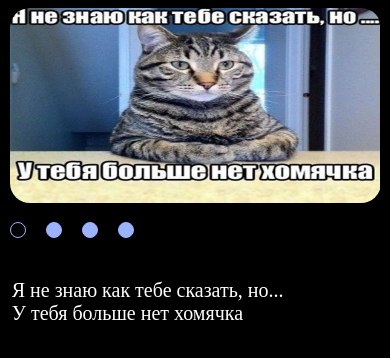
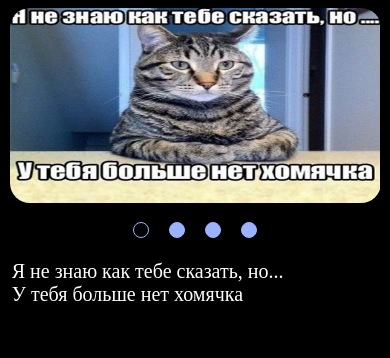
Before and after one commit to Nastia-Shu/cssMemeSlider, a plain HTML site: page cssMemeSlider/index.html in a window 390 px wide. Drawn offline with Linux system fonts and the light colour scheme.

Commit message:
feat: fix margin and position in media (Sub, Sep 15, 2024 12:31:27 AM)

```diff
--- a/cssMemeSlider/index.html
+++ b/cssMemeSlider/index.html
@@ -26,6 +26,7 @@
                      <p class="slider__text">Хзяин сказал "Мяу"<br />Он знает мой язык?</p>
                 </div>
             </div>
+            <div class="dots__container">
                 <div class="slider__wrapper">
                      <div class="slider__dot active-dot"></div>
                      <div class="slider__dot"></div>
@@ -35,6 +36,7 @@
             </div>
         </div>
         </div>
+    </div>
 
     <script src="script.js"></script>
 </body>
--- a/cssMemeSlider/style.css
+++ b/cssMemeSlider/style.css
@@ -85,6 +85,7 @@ body {
 }
 
 .slider__contante {
+   margin-top: 5vw;
     margin-bottom: 5vw;
     display: flex;
     justify-content: space-between;
@@ -97,6 +98,16 @@ body {
 @media (max-width: 600px) {
    .slider__contante {
       flex-direction: column-reverse;
+   }
+
+   .dots__container {
+      width: 100%;
+      display: flex;
+      justify-content: center;
+   }
+
+   .slider__text {
+     margin-top: 5vw;
    }
 }
 
@@ -116,13 +127,13 @@ body {
    flex-shrink: 0;
     width: 100%;
     height: 100%;
-    margin-top: 5vw;
+    /* margin-top: 5vw; */
     color: white;
     font-size: 20px;
 }
 
 .slider__wrapper {
-   margin-top: 5vw;
+   /* margin-top: 5vw; */
    display: flex;
    column-gap: 20px;
 }
@@ -133,7 +144,7 @@ body {
    border-radius: 20px;
    border: 1px solid rgb(155, 179, 255);
    background-color: rgb(155, 179, 255);
-   margin-bottom: 5vw;
+   /* margin-bottom: 5vw; */
 }
 
 .slider__dot:hover {
@@ -150,8 +161,6 @@ body {
    transition: all 0.3s ease-out; */
 }
 
-
-
 .active-dot {
    background-color: black;
 }
@@ -161,7 +170,6 @@ body {
    border: 1px solid white;
 }
 
-/* ______________________________________ */
 .prev {
    width: 100px;
    height: 100px;
```
Lines whose indentation alone changed are shown as unchanged.
